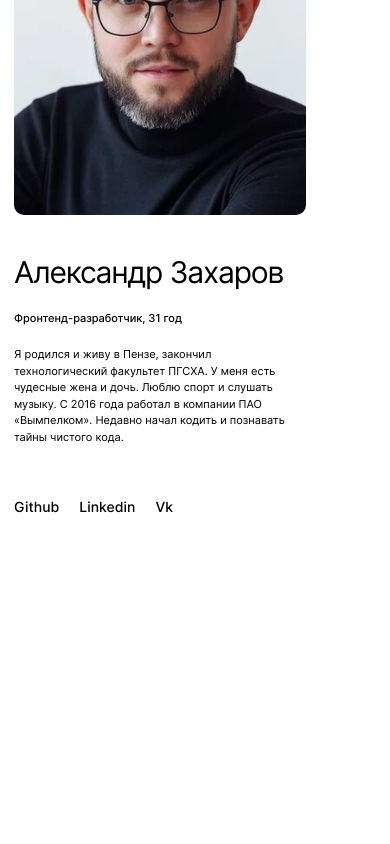
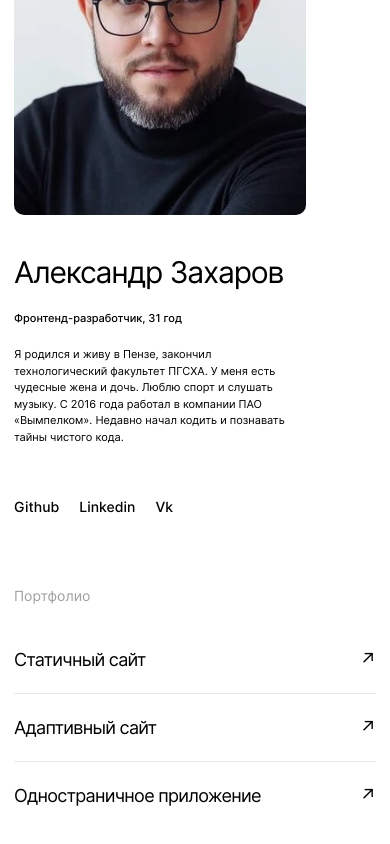
Before and after one commit to alexzkv/movies-explorer-frontend, a React (Create React App) app: page / in a window 390 px wide. Shown: the part 2246-3090 px from the top of the page. Before the commit the page ends 2832 px from the top, so only its background shows below. Built offline with nearby package versions, Linux system fonts and the light colour scheme.

Commit message:
feat: add portfolio component

```diff
--- a/src/components/Main/Main.js
+++ b/src/components/Main/Main.js
@@ -2,6 +2,7 @@ import Promo from '../Promo/Promo';
 import Techs from '../Techs/Techs';
 import AboutProject from '../AboutProject/AboutProject';
 import AboutMe from '../AboutMe/AboutMe'
+import Portfolio from '../Portfolio/Portfolio';
 
 export default function Main() {
   return (
@@ -10,6 +11,7 @@ export default function Main() {
       <AboutProject />
       <Techs />
       <AboutMe />
+      <Portfolio />
     </main>
   )
 }
--- a/src/components/Portfolio/Portfolio.css
+++ b/src/components/Portfolio/Portfolio.css
@@ -0,0 +1,89 @@
+.portfolio {
+  padding: 0 70px 125px;
+}
+
+.portfolio__title {
+  font-weight: 400;
+  font-size: 18px;
+  line-height: 1.11;
+  color: #A0A0A0;
+}
+
+.portfolio__list {
+  display: flex;
+  flex-direction: column;
+  margin-top: 50px;
+  list-style-type: none;
+}
+
+.portfolio__list-item {
+  margin-bottom: 20px;
+  padding-bottom: 9px;
+  border-bottom: 1px solid #E8E8E8;
+}
+
+.portfolio__list-item:last-child {
+  margin-bottom: 0;
+  padding-bottom: 0;
+  border-bottom: 0;
+}
+
+.portfolio__link {
+  display: flex;
+  justify-content: space-between;
+  font-weight: 400;
+  font-size: 30px;
+  line-height: 1.67;
+  letter-spacing: -0.04em;
+  text-decoration: none;
+  color: #000;
+}
+
+.portfolio__link:hover {
+  opacity: .7;
+}
+
+.portfolio__arrow {
+  font-size: 30px;
+  line-height: 2;
+}
+
+@media screen and (max-width: 1023px) {
+  .portfolio {
+    padding: 0 50px 90px;
+  }
+
+  .portfolio__link {
+    font-size: 28px;
+    line-height: 1.79;
+  }
+}
+
+@media screen and (max-width: 767px) {
+  .portfolio {
+    padding: 0 14px 70px;
+  }
+
+  .portfolio__title {
+    font-size: 14px;
+    line-height: 1.43;
+  }
+
+  .portfolio__list {
+    margin-top: 40px;
+  }
+
+  .portfolio__list-item {
+    padding-bottom: 19px;
+  }
+
+  .portfolio__link {
+    font-size: 18px;
+    line-height: 1.56;
+  }
+
+  .portfolio__arrow {
+    font-size: 18px;
+    line-height: 1.56;
+  }
+}
--- a/src/components/Portfolio/Portfolio.js
+++ b/src/components/Portfolio/Portfolio.js
@@ -0,0 +1,44 @@
+import './Portfolio.css'
+
+export default function Portfolio() {
+  return (
+    <section className='portfolio'>
+      <h2 className='portfolio__title'>Портфолио</h2>
+      <ul className='portfolio__list'>
+        <li className='portfolio__list-item'>
+          <a
+            href='https://alexzkv.github.io/how-to-learn/'
+            target='_blank'
+            rel='noreferrer'
+            className='portfolio__link'
+          >
+            Статичный сайт
+            <span className='portfolio__arrow'>↗</span>
+          </a>
+        </li>
+        <li className='portfolio__list-item'>
+          <a
+            href='https://alexzkv.github.io/russian-travel/'
+            target='_blank'
+            rel='noreferrer'
+            className='portfolio__link'
+          >
+            Адаптивный сайт
+            <span className='portfolio__arrow'>↗</span>
+          </a>
+        </li>
+        <li className='portfolio__list-item'>
+          <a
+            href='https://github.com/alexzkv/react-mesto-api-full'
+            target='_blank'
+            rel='noreferrer'
+            className='portfolio__link'
+          >
+            Одностраничное приложение
+            <span className='portfolio__arrow'>↗</span>
+          </a>
+        </li>
+      </ul>
+    </section>
+  )
+}
```
